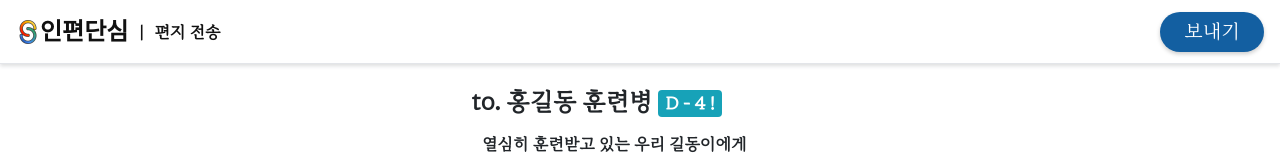
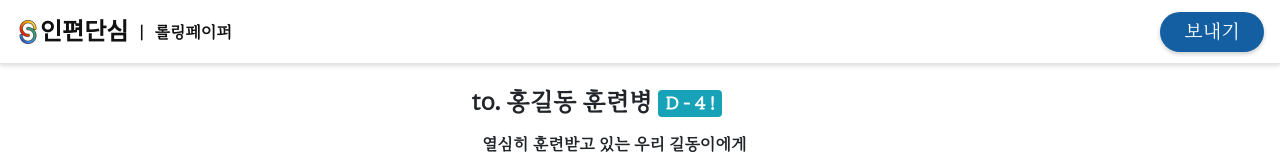
Before and after one commit to osamhack2020/WEB_InpenDansim_INPENDANSIM, a Vue app: page /rollingpaper in a window 1280 px wide. Shown: the top 157 px of the page. Built offline with nearby package versions, Linux system fonts and the light colour scheme; no server answers; a web font is replaced by a local one; what vue-clipboard2 would draw is missing.

Commit message:
MOD: Run build

```diff
--- a/src/views/RollingPaper.vue
+++ b/src/views/RollingPaper.vue
@@ -8,7 +8,7 @@
             <div style="white-space:nowrap;">인편단심</div>
           </router-link>
           <span style="margin: 0 0.7rem;">|</span>
-          <span>편지 전송</span>
+          <span>롤링페이퍼</span>
         </nav>
         <div class="nav-send" @click="handleSend">
           <span>보내기</span>
```
Also changed, not shown: 11 other files (tests, documents, lock files or other folders).
